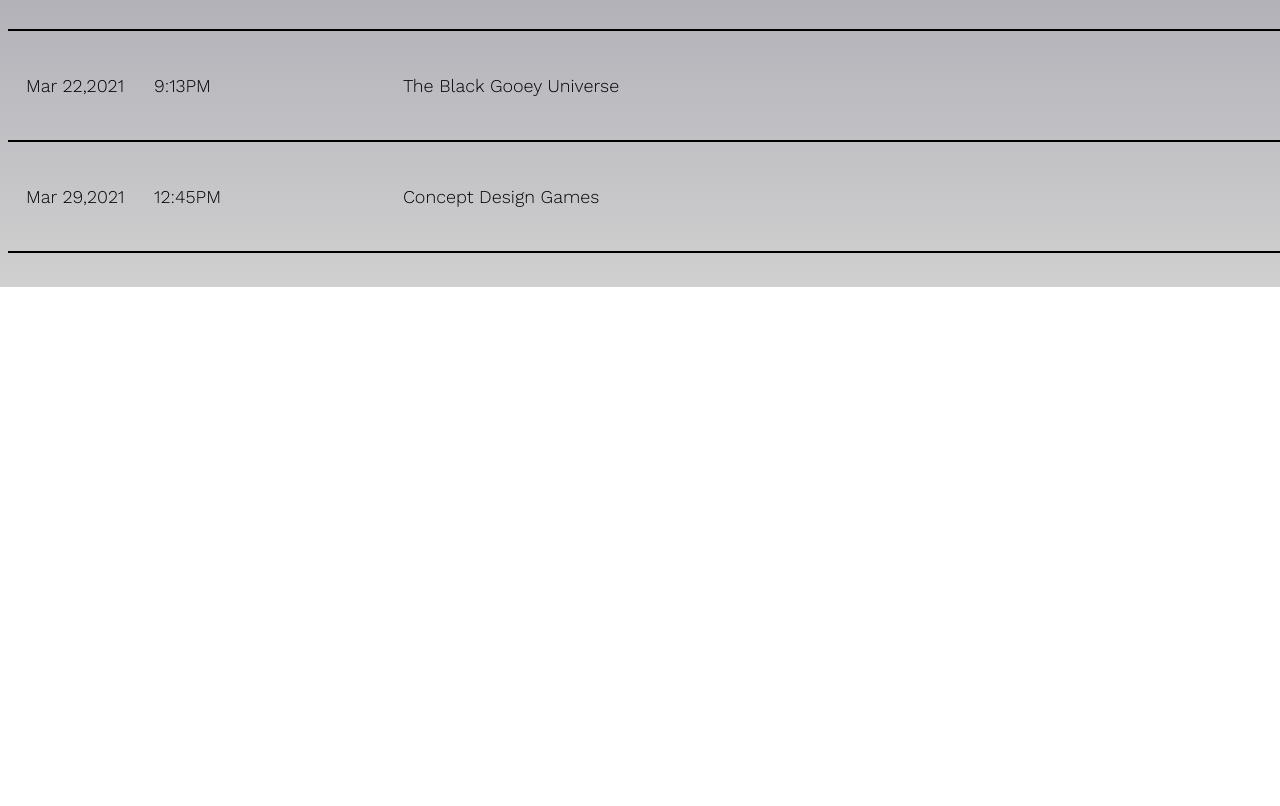
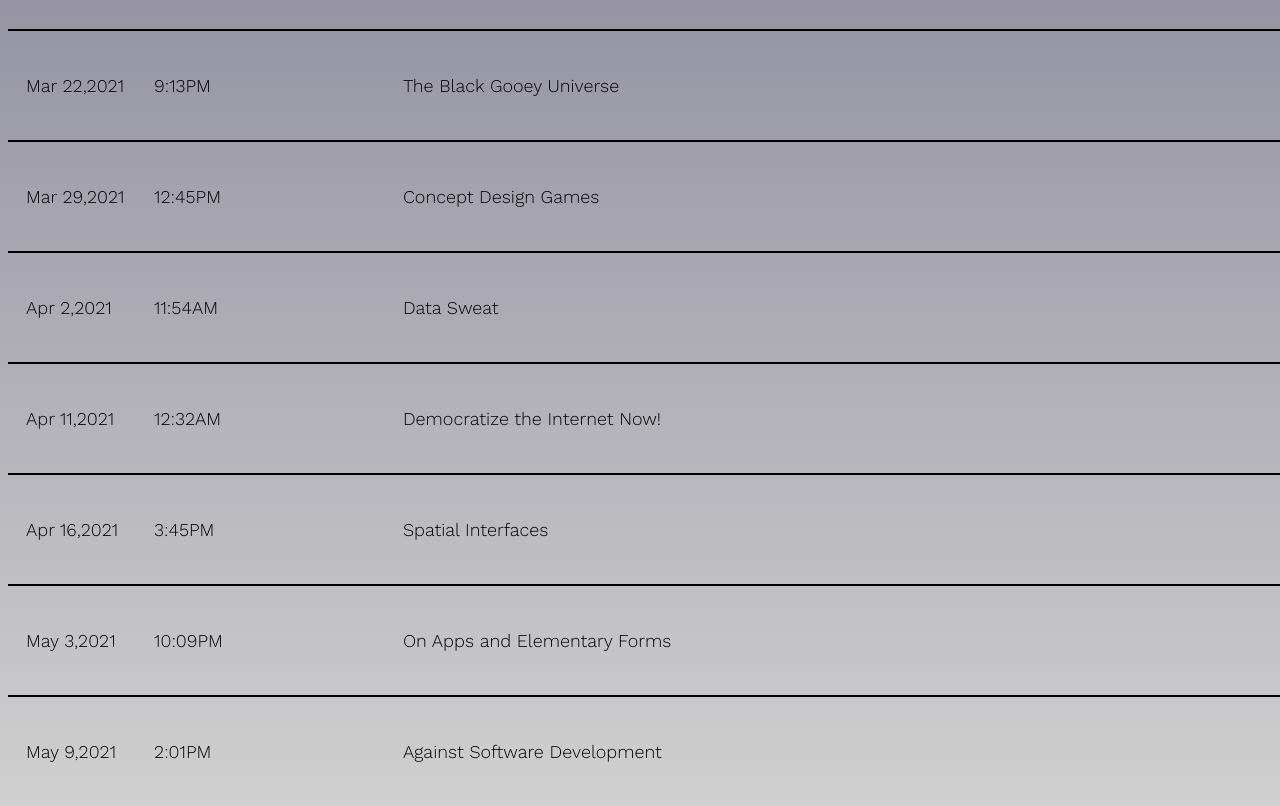
Before and after one commit to wanhsiu/wendie-journal, a plain HTML site: page index.html in a window 1280 px wide. Shown: the part 967-1773 px from the top of the page. Before the commit the page ends 1254 px from the top, so only its background shows below. Drawn offline with nearby package versions, Linux system fonts and the light colour scheme; a web font is replaced by a local one.

Commit message:
Add files via upload

```diff
--- a/index.html
+++ b/index.html
@@ -49,12 +49,6 @@
         Here is an interesting <a href="https://x20xx.com/">website</a></p>
     </div>
 
-    <!-- <div class="homepage">
-        <div class="homedate">Jan 26,2021</div>
-        <div class="hometime">1:38PM</div>
-        <div class="journalname"> <a href="entry.html" >Introduction</div></a>
-    </div>   -->
-
     <hr>
     <br>
     <button class="accordion"> <div class="homedate">Feb 1,2021</div>
@@ -68,12 +62,6 @@
         <br>
         Find article here <a href="https://4columns.org/chan-paul/letter-to-young-artists-during-a-global-pandemic">here</a></p>
     </div>
-<!--
-    <div class="homepage">
-        <div class="homedate">Feb 1,2021</div>
-        <div class="hometime">7:51PM</div>
-        <div class="journalname"> <a href="entry2.html" >CSS & Paul Chan</div></a>
-    </div>   -->
 
     <hr>
     <br>
@@ -98,14 +86,9 @@
         Find article here <a href="https://www.dropbox.com/s/7xpwi29awlyp3mn/04_lepore_the-cobweb.pdf?dl=0">here</a></p>
     </div>
 
-    <!-- <div class="homepage">
-        <div class="homedate">Feb 9,2021</div>
-        <div class="hometime">7:48PM</div>
-        <div class="journalname"> <a href="entry3.html" >CSS & the Internet</div></a>
-    </div>   -->
-
     <hr>
     <br>
+
     <button class="accordion"> <div class="homedate">Feb 16,2021</div>
         <div class="hometime">3:38PM</div><div class="journalname">Javascript & Counterculture</div></button>
     <div class="panel">
@@ -121,12 +104,6 @@
         <br>
         Find article here <a href="https://www.documentjournal.com/2021/01/the-internet-didnt-kill-counterculture-you-just-wont-find-it-on-instagram/">here</a></p>
     </div>
-
-    <!-- <div class="homepage">
-        <div class="homedate">Feb 16,2021</div>
-        <div class="hometime">3:38PM</div>
-        <div class="journalname"> <a href="entry4.html">Javascript & Counterculture</div></a>
-    </div>  -->
 
     <hr>
     <br>
@@ -199,7 +176,6 @@
     <hr>
     <br>
 
-
     <button class="accordion"> <div class="homedate">Mar 29,2021</div>
         <div class="hometime">12:45PM</div><div class="journalname">Concept Design Games</div></button>
     <div class="panel">
@@ -214,16 +190,72 @@
     <br>
 
 
-<!-- <div class="backgroundcolor">
-
-    <label>Change color to:</label>
-    <button type="button" onclick="changeBodyBg('#FFD700');">Morning</button>
-        <button type="button" onclick="changeBodyBg('darkseagreen');">Noon</button>
-        <button type="button" onclick="changeBodyBg('#778899');">Night</button>
+    <button class="accordion"> <div class="homedate">Apr 2,2021</div>
+        <div class="hometime">11:54AM</div><div class="journalname">Data Sweat</div></button>
+    <div class="panel">
+      <p> I love the anlogy that Amanda K. Greene makes with trail that we leave in our digital behaviors to data sweat. The statement "The fact that data sweat leaks out unnoticed makes it a powerful resource for generating subtle “nudges” that operate below conscious awareness", I don't think I would call these "subtle nudges". Instagram is a platform that I'm constantly having a battle with, even thought I deleted a couple weeks ago. I am
+          somehow manage to keep getting directed to this platform! I was looking up dog toys for Roscoe on the web the other day which lead to me the company's instagram and somehow from all that clicking and scrolling I got into Rugs-within 24 hours I was getting bombarded with Rug Ads.
+        <br>
+        <br>
+        Find article here <a href="https://reallifemag.com/data-sweat/">here</a></p>
     </div>
 
-</div> -->
+    <hr>
+    <br>
 
+
+    <button class="accordion"> <div class="homedate">Apr 11,2021</div>
+        <div class="hometime">12:32AM</div><div class="journalname">Democratize the Internet Now!</div></button>
+    <div class="panel">
+      <p> I love the anlogy that Amanda K. Greene makes with trail that we leave in our digital behaviors to data sweat. The statement "The fact that data sweat leaks out unnoticed makes it a powerful resource for generating subtle “nudges” that operate below conscious awareness", I don't think I would call these "subtle nudges". Instagram is a platform that I'm constantly having a battle with, even thought I deleted a couple weeks ago. I am
+          somehow manage to keep getting directed to this platform! I was looking up dog toys for Roscoe on the web the other day which lead to me the company's instagram and somehow from all that clicking and scrolling I got into Rugs-within 24 hours I was getting bombarded with Rug Ads.
+        <br>
+        <br>
+        Find article here <a href="https://www.dropbox.com/s/4f7a10h41p2nn7m/01_ford_democratize-the-internet-now.pdf?dl=0">here</a></p>
+    </div>
+
+    <hr>
+    <br>
+
+    <button class="accordion"><div class="homedate">Apr 16,2021</div>
+        <div class="hometime">3:45PM</div><div class="journalname">Spatial Interfaces</div></button>
+    <div class="panel">
+      <p> This reading was interesting and brought in a lot of good points. I had no idea what skeuomorphic design was but I really like the meaning behind it- to make UI elements represent their real-world counterparts. I think it does make
+          a difference to think about the environment to really hone in on the experience. I also really liked the messaging section of the reading where it talks the different platforms where different users can interact via figma, sococo (or miro). It was my first time using miro last semester
+          and there was something really nice about seeing the cursor move around as students try to upload their work. It felt like an interactive experience even though we were all online, as John Palmer puts it a concept of "presence".
+        <br>
+        <br>
+        Find article here <a href="https://darkblueheaven.com/spatialinterfaces/">here</a></p>
+    </div>
+
+    <hr>
+    <br>
+
+    <button class="accordion"><div class="homedate">May 3,2021</div>
+        <div class="hometime">10:09PM</div><div class="journalname">On Apps and Elementary Forms</div></button>
+    <div class="panel">
+      <p> Bratton's view on apps had me thinking about how important is to design a website that can also applied to mobile. Having a site that is responsive gives the website a wider range of fucntionality and usability. I felt like I had to work backwards when I was working on my website, because the responsive aspect came as an afterthought.
+          I'm happy that I ended up having it working on mobile, just the way the particles looked on my the phone added a nice touch to the experience. I really never thought about how I rely on apps, here are my top 5 apps that I use on a daily basis. 1.) Dark Sky for the weather, great interface, the weather is mostly acccurate 2.) Instagram, my love/hate relationship 3.) Fi, a dog tracking app to track Roscoe's steps
+        4.) Sonos, for my music 5.)Gmail, which I don't know why I do this on my phone.
+        <br>
+        Find article here <a href="https://www.dropbox.com/s/m33itcm2vy7qqsi/Bratton%2C%20Benjamin%20-%20on%20Apps%20and%20elementary%20forms%20of%20interfacial%20life%20%281-10%29%20%281%29.pdf?dl=0">here</a></p>
+    </div>
+
+    <hr>
+    <br>
+
+    <button class="accordion"><div class="homedate">May 9,2021</div>
+        <div class="hometime">2:01PM</div><div class="journalname">Against Software Development</div></button>
+    <div class="panel">
+      <p> What a nice reading to end the semester with. I was realy drawn to the lines below.
+        <br>
+        <br> Work on something that matters, if only to you.
+        <br>  Work on something that helps people, even in small ways.
+        <br>  Work on making things understandable.
+        <br>
+        <br>
+        Find article here <a href="http://www.rntz.net/post/against-software-development.html">here</a></p>
+    </div>
 
 
     </div>
@@ -237,6 +269,3 @@
     </script>
 </body>
 </html>
-
-
-<!-- <div class="date">Jan 26,2021 <span class="header-dash">—</span>1:38PM</div> -->
```
